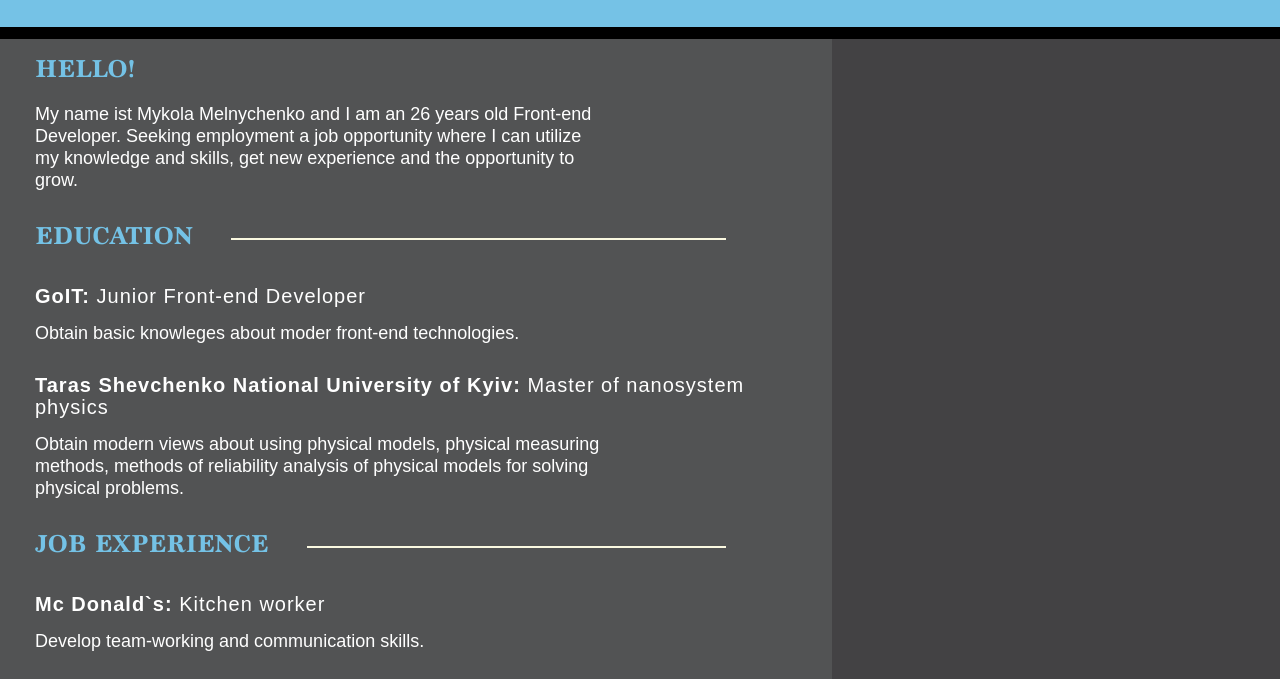
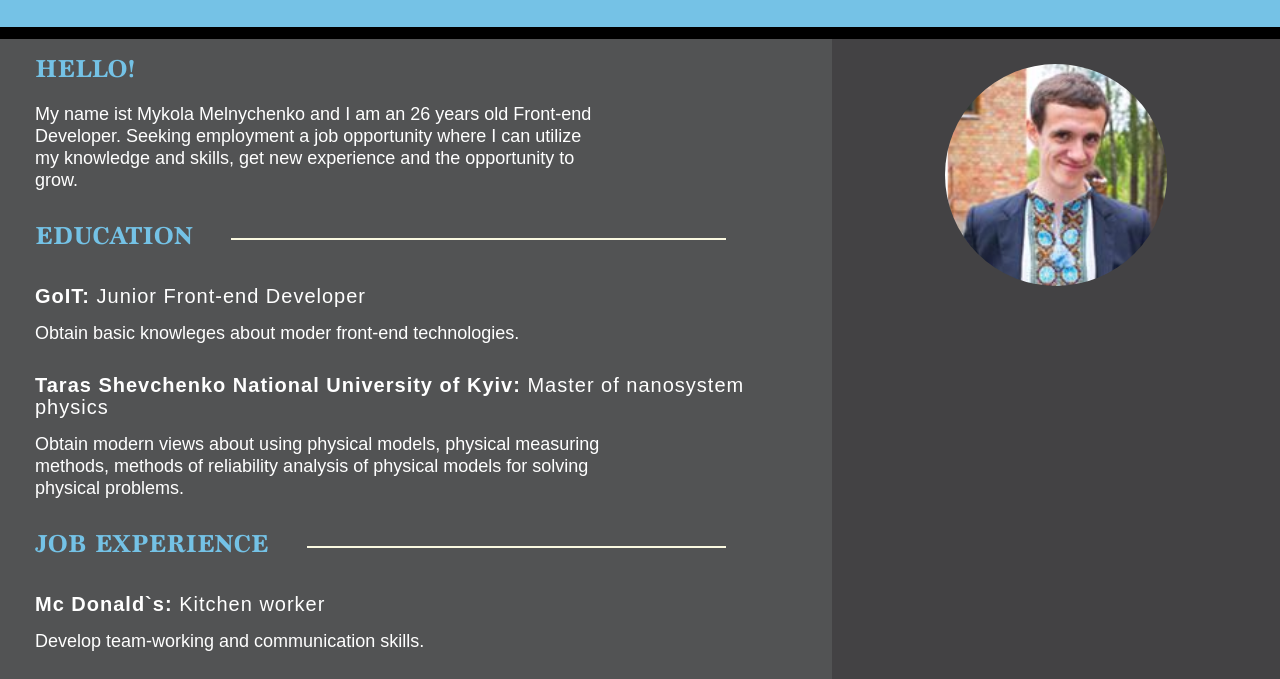
Before and after one commit to mikilka/Curriculum-vitae, a plain HTML site: page index.html in a window 1280 px wide. Shown: the part 107-786 px from the top of the page. Drawn offline with Linux system fonts and the light colour scheme.

Commit message:
add avatar

```diff
--- a/index.html
+++ b/index.html
@@ -51,7 +51,7 @@ Seeking employment a job opportunity where I can utilize my knowledge and skills
 			</section>
 		</main>
 		<aside>
-
+			<div class="avatar"></div>
 		</aside>
 	</section>
 </body>
--- a/styles/index.css
+++ b/styles/index.css
@@ -103,3 +103,12 @@ aside {
 	width: 35%;
 	background-color: #434244;
 }
+
+.avatar {
+	width: 222px;
+	height: 222px;
+	margin: 25px auto;
+	border-radius: 50%;
+	background-image: url('../images/photo.PNG');
+	background-size: cover;
+}
```
Also changed, not shown: images/photo.PNG (added).
